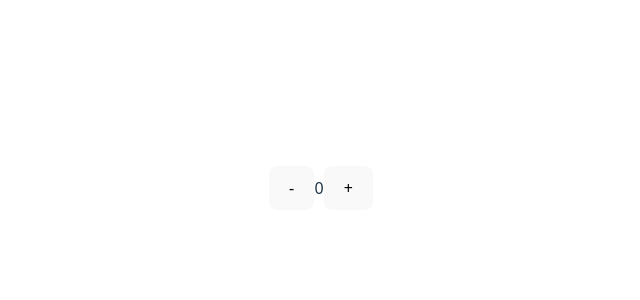
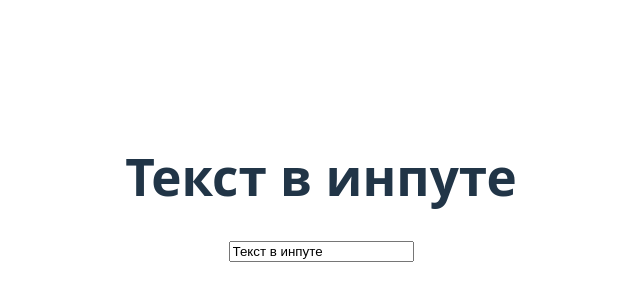
Before and after one commit to Vit0607/react-fundamental, a React (Vite) app: page / in a window 1280 px wide. Shown: the part 212-512 px from the top of the page, without its empty margins (319-959 px from the left). Built offline with nearby package versions, Linux system fonts and the light colour scheme.

Commit message:
Управляемый инпут

```diff
--- a/src/App.tsx
+++ b/src/App.tsx
@@ -1,22 +1,19 @@
 import './App.css';
-import { useState } from 'react';
+import React, { useState } from 'react';
 
 function App() {
-  const [likes, setLikes] = useState<number>(0);
+  const [value, setValue] = useState<string>('Текст в инпуте');
 
-  const decrement = () => {
-    setLikes(likes - 1);
-  };
+  type InputEvent = React.ChangeEvent<HTMLInputElement>;
 
-  const increment = () => {
-    setLikes(likes + 1);
+  const handleInput = (e: InputEvent) => {
+    setValue(e.target.value);
   };
 
   return (
     <>
-      <button onClick={decrement}>-</button>
-      <span>{likes}</span>
-      <button onClick={increment}>+</button>
+      <h1>{value}</h1>
+      <input value={value} placeholder={value} onChange={handleInput} />
     </>
   );
 }
```
